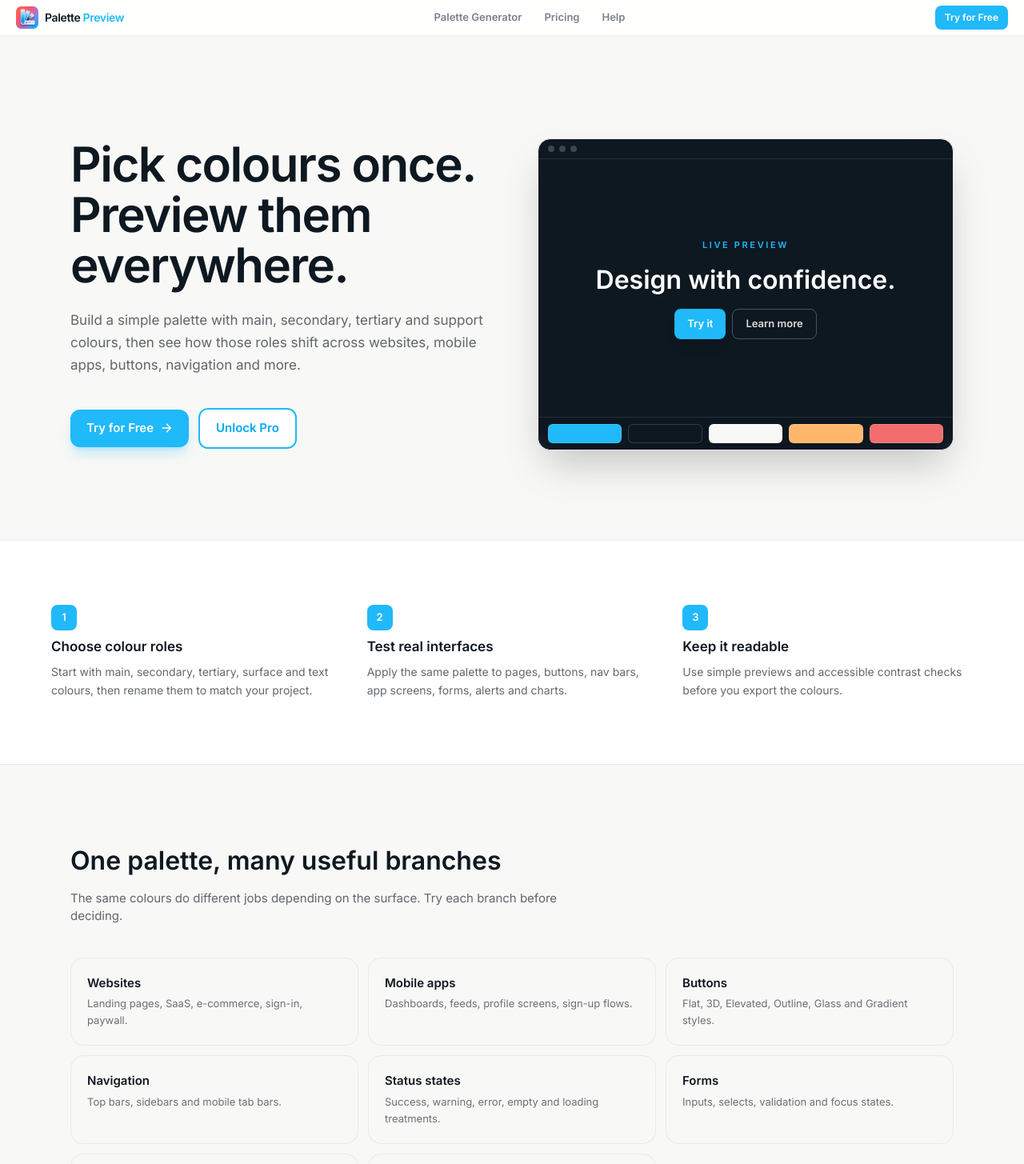
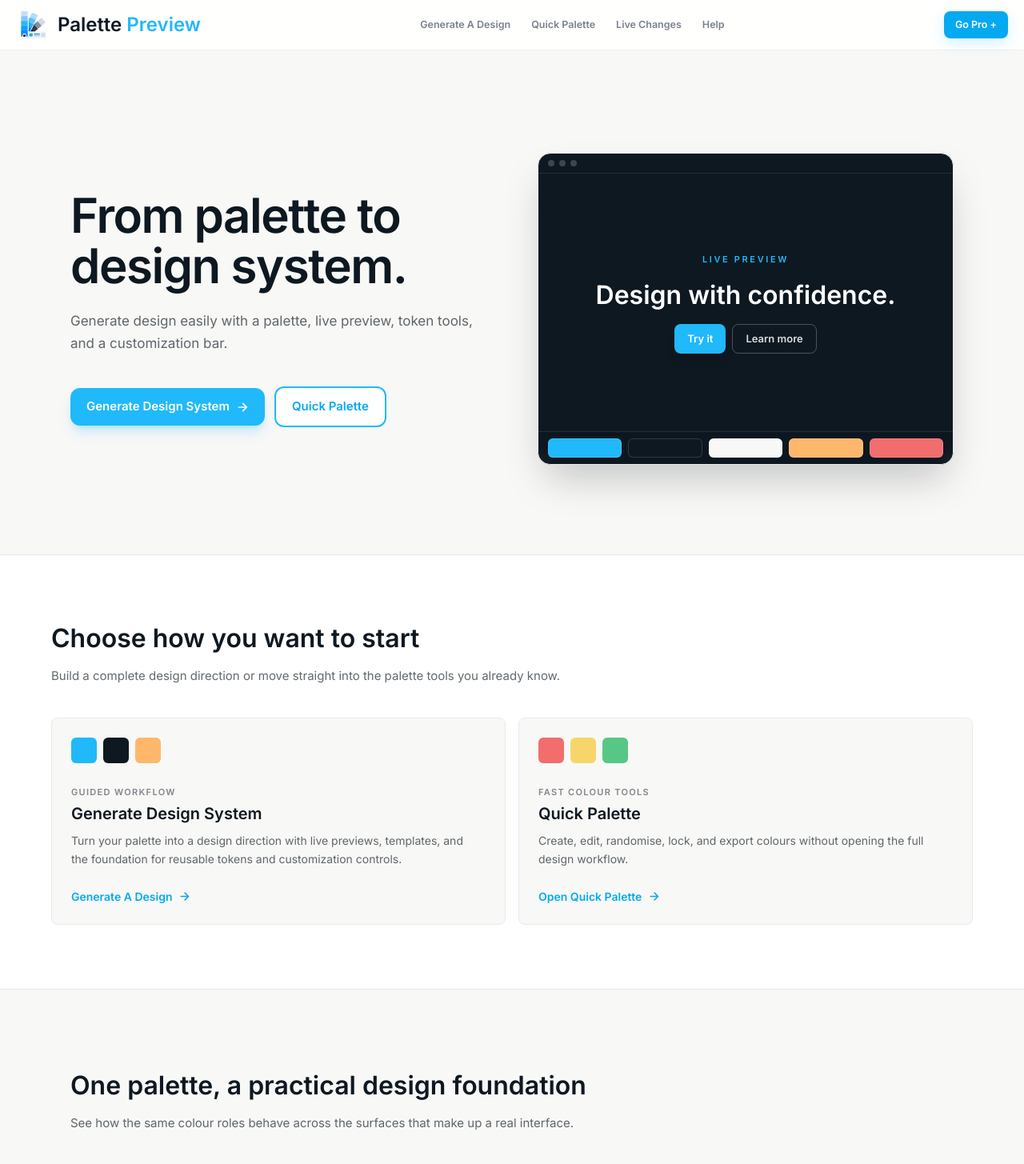
Before and after one commit to CavenLink-Dev/Pallete2Life, a React (Vite) app: page / in a window 1280 px wide. Shown: the top 1455 px of the page at 80% size. Built offline with nearby package versions, Linux system fonts and the light colour scheme; the HTML template or start-up script is replaced by a standard one.

Commit message:
Update design workflow foundation

```diff
--- a/src/App.tsx
+++ b/src/App.tsx
@@ -3,6 +3,7 @@ import { ToastProvider } from "./components/Toast"
 import Home from "./pages/Home"
 import Generator from "./pages/Generator"
 import Builder from "./pages/Builder"
+import LiveChanges from "./pages/LiveChanges"
 import Pricing from "./pages/Pricing"
 import Help from "./pages/Help"
 import Privacy from "./pages/Privacy"
@@ -16,6 +17,7 @@ export default function App() {
   switch (route) {
     case "/builder":  page = <Generator />;  break
     case "/preview":  page = <Builder />;  break
+    case "/live-changes": page = <LiveChanges />; break
     case "/pricing":  page = <Pricing />;  break
     case "/help":     page = <Help />;     break
     case "/privacy":  page = <Privacy />;  break
--- a/src/components/PaywallOverlay.tsx
+++ b/src/components/PaywallOverlay.tsx
@@ -81,7 +81,7 @@ export default function PaywallOverlay({ open, onUnlock, onLater, reason }: Prop
             className="rounded-lg px-5 py-2.5 text-[13px] font-semibold text-white transition-opacity hover:opacity-90 focus-visible:outline-none focus-visible:ring-2 focus-visible:ring-[#20B9FA] focus-visible:ring-offset-2"
             style={{ background: BRAND.brand }}
           >
-            Unlock Pro — $9.99/mo
+            Go Pro + · $9.99/mo
           </button>
         </div>
         <p className="mt-3 text-[11px] text-charcoal/45">Your palette is saved in your browser and won't be lost.</p>
--- a/src/components/PublicHeader.tsx
+++ b/src/components/PublicHeader.tsx
@@ -3,8 +3,9 @@ import { BRAND } from "../lib/color"
 import { useNav, useRoute, type Route } from "../lib/router"
 
 const NAV: { to: Route; label: string }[] = [
-  { to: "/builder", label: "Palette Generator" },
-  { to: "/pricing", label: "Pricing" },
+  { to: "/preview", label: "Generate A Design" },
+  { to: "/builder", label: "Quick Palette" },
+  { to: "/live-changes", label: "Live Changes" },
   { to: "/help", label: "Help" },
 ]
 
@@ -25,28 +26,28 @@ export default function PublicHeader({ compact, rightSlot }: Props) {
   const [menuOpen, setMenuOpen] = useState(false)
 
   return (
-    <header className="relative flex shrink-0 items-center justify-between gap-2 border-b border-softgrey/70 bg-white/90 px-3 py-1.5 backdrop-blur sm:px-5">
+    <header className="relative flex shrink-0 items-center justify-between gap-3 border-b border-softgrey/70 bg-white/90 px-3 py-2.5 backdrop-blur sm:px-5">
       <a
         href="/"
         onClick={nav("/")}
-        className="flex items-center gap-2 rounded-md outline-none focus-visible:ring-2 focus-visible:ring-[#20B9FA] focus-visible:ring-offset-2"
+        className="flex shrink-0 items-center gap-2.5 rounded-md outline-none focus-visible:ring-2 focus-visible:ring-[#20B9FA] focus-visible:ring-offset-2"
         aria-label="Palette Preview — home"
       >
         <img
-          src="/app-icon-64.png"
+          src="/logo-64.png"
           alt=""
-          width={compact ? 26 : 28}
-          height={compact ? 26 : 28}
-          className={compact ? "h-[26px] w-[26px] rounded-md" : "h-7 w-7 rounded-md"}
+          width={compact ? 30 : 42}
+          height={compact ? 30 : 42}
+          className={compact ? "h-[30px] w-[30px] object-contain" : "h-[38px] w-[38px] object-contain sm:h-[42px] sm:w-[42px]"}
         />
-        <span className="text-[13px] font-bold tracking-tight sm:text-[14px]" style={{ fontFamily: "var(--font-display)" }}>
+        <span className={compact ? "text-[15px] font-bold" : "text-[20px] font-bold sm:text-[24px]"} style={{ fontFamily: "var(--font-display)" }}>
           Palette <span style={{ color: BRAND.brand }}>Preview</span>
         </span>
       </a>
 
       {/* Desktop nav */}
       {!compact && (
-        <nav className="hidden items-center gap-1 md:flex" aria-label="Primary">
+        <nav className="hidden items-center gap-0.5 lg:flex" aria-label="Primary">
           {NAV.map((n) => {
             const on = route === n.to
             return (
@@ -54,7 +55,7 @@ export default function PublicHeader({ compact, rightSlot }: Props) {
                 key={n.to}
                 href={n.to}
                 onClick={nav(n.to)}
-                className="rounded-lg px-3 py-1.5 text-[13px] font-semibold outline-none transition-colors hover:bg-offwhite hover:text-charcoal focus-visible:ring-2 focus-visible:ring-[#20B9FA] focus-visible:ring-offset-2"
+                className="rounded-lg px-2.5 py-2 text-[12.5px] font-semibold outline-none transition-colors hover:bg-offwhite hover:text-charcoal focus-visible:ring-2 focus-visible:ring-[#20B9FA] focus-visible:ring-offset-2 xl:px-3"
                 style={on ? { color: BRAND.brandDark, background: "rgba(32,185,250,0.10)" } : { color: BRAND.medgrey }}
                 aria-current={on ? "page" : undefined}
               >
@@ -78,17 +79,17 @@ export default function PublicHeader({ compact, rightSlot }: Props) {
               aria-expanded={menuOpen}
               aria-controls="mobile-menu"
               aria-label={menuOpen ? "Close navigation" : "Open navigation"}
-              className="rounded-lg border border-softgrey bg-white px-2.5 py-1.5 text-[12px] font-semibold text-charcoal/75 transition-colors hover:border-charcoal/30 hover:text-charcoal focus-visible:outline-none focus-visible:ring-2 focus-visible:ring-[#20B9FA] md:hidden"
+              className="rounded-lg border border-softgrey bg-white px-2.5 py-2 text-[12px] font-semibold text-charcoal/75 transition-colors hover:border-charcoal/30 hover:text-charcoal focus-visible:outline-none focus-visible:ring-2 focus-visible:ring-[#20B9FA] lg:hidden"
             >
               Menu
             </button>
             <a
-              href="/builder"
-              onClick={nav("/builder")}
-              className="flex items-center gap-1.5 rounded-lg px-3 py-1.5 text-[12px] font-semibold text-white transition-opacity hover:opacity-90 focus-visible:ring-2 focus-visible:ring-offset-2 focus-visible:ring-[#20B9FA]"
-              style={{ background: BRAND.brand }}
+              href="/pricing"
+              onClick={nav("/pricing")}
+              className="hidden items-center gap-1.5 rounded-lg px-3.5 py-2 text-[12.5px] font-bold text-white shadow-md transition-[opacity,transform] hover:-translate-y-0.5 hover:opacity-95 focus-visible:ring-2 focus-visible:ring-offset-2 focus-visible:ring-[#20B9FA] sm:flex"
+              style={{ background: BRAND.brandDark, boxShadow: `0 6px 18px ${BRAND.brand}30` }}
             >
-              Try for Free
+              Go Pro +
             </a>
           </>
         )}
@@ -98,7 +99,7 @@ export default function PublicHeader({ compact, rightSlot }: Props) {
       {menuOpen && !compact && (
         <div
           id="mobile-menu"
-          className="absolute left-0 right-0 top-full z-30 border-b border-softgrey bg-white shadow-md md:hidden"
+          className="absolute left-0 right-0 top-full z-30 border-b border-softgrey bg-white shadow-md lg:hidden"
         >
           <nav className="flex flex-col gap-0.5 p-2" aria-label="Primary mobile">
             {NAV.map((n) => (
@@ -114,6 +115,17 @@ export default function PublicHeader({ compact, rightSlot }: Props) {
                 {n.label}
               </a>
             ))}
+            <a
+              href="/pricing"
+              onClick={(e) => {
+                nav("/pricing")(e)
+                setMenuOpen(false)
+              }}
+              className="mt-1 rounded-md px-3 py-2 text-sm font-bold text-white"
+              style={{ background: BRAND.brandDark }}
+            >
+              Go Pro +
+            </a>
           </nav>
         </div>
       )}
--- a/src/lib/router.ts
+++ b/src/lib/router.ts
@@ -4,13 +4,14 @@ export type Route =
   | "/"
   | "/builder"
   | "/preview"
+  | "/live-changes"
   | "/pricing"
   | "/help"
   | "/privacy"
   | "/terms"
   | "/contact"
 
-const KNOWN: Route[] = ["/", "/builder", "/preview", "/pricing", "/help", "/privacy", "/terms", "/contact"]
+const KNOWN: Route[] = ["/", "/builder", "/preview", "/live-changes", "/pricing", "/help", "/privacy", "/terms", "/contact"]
 const NAV_EVENT = "pallet-preview:navigate"
 
 function currentPath(): Route {
--- a/src/pages/Builder.tsx
+++ b/src/pages/Builder.tsx
@@ -126,6 +126,7 @@ function migrateSwatchReferences(records: Record<string, string>, palette: Swatc
 }
 
 const MAX_HISTORY = 40
+/* #PreviewWorkspace /preview - foundation for #GenerateDesignWorkflow. */
 export default function Builder() {
   const navHome = useNav()
   const [, navigate] = useRoute()
@@ -278,7 +279,7 @@ export default function Builder() {
     const variant = tplBySub[`${next.group}/${nextSub.key}`] ?? nextSub.templates[0]?.key ?? "default"
     const key = previewKey(next.group, next.sub, variant)
     if (needsPaywall(ent, key)) {
-      setPaywall({ open: true, reason: `You've used all ${FREE_PREVIEW_LIMIT} of your free previews. Unlock Pro to keep exploring — your current work stays exactly where it is.` })
+      setPaywall({ open: true, reason: `You've used all ${FREE_PREVIEW_LIMIT} of your free previews. Go Pro + to keep exploring - your current work stays exactly where it is.` })
       return false
     }
     setSel(next)
@@ -495,7 +496,7 @@ export default function Builder() {
 
     const fullKey = previewKey(nextGroup.key, nextSub.key, asset.id)
     if (needsPaywall(ent, fullKey)) {
-      setPaywall({ open: true, reason: `You've used all ${FREE_PREVIEW_LIMIT} free previews. Return to the Palette Generator to keep creating and exporting for free.` })
+      setPaywall({ open: true, reason: `You've used all ${FREE_PREVIEW_LIMIT} free previews. Return to Quick Palette to keep creating and exporting for free.` })
       return
     }
 
--- a/src/pages/Contact.tsx
+++ b/src/pages/Contact.tsx
@@ -29,7 +29,7 @@ export default function Contact() {
         <div className="rounded-2xl border border-softgrey bg-white p-6">
           <p className="text-[13px] font-semibold uppercase tracking-wide text-charcoal/45">Report a bug</p>
           <p className="mt-2 text-[14px] leading-relaxed text-charcoal/75">
-            The Palette Generator saves your colours locally. If something breaks, try refreshing first — your work should still be there. If it persists, email us with the steps you took.
+            Quick Palette saves your colours locally. If something breaks, try refreshing first — your work should still be there. If it persists, email us with the steps you took.
           </p>
         </div>
       </main>
--- a/src/pages/Help.tsx
+++ b/src/pages/Help.tsx
@@ -17,15 +17,15 @@ export default function Help() {
         </div>
 
         <Section title="How Palette Preview works">
-          <p>Palette Preview starts with the free Palette Generator: a simple toolbar above large colour columns. Create and export as many palettes as you like, then open Preview when you want to apply one to a real design.</p>
+          <p>Palette Preview gives you two clear starting points. Quick Palette keeps the familiar colour columns and export tools, while Generate A Design applies your saved palette to a real interface.</p>
           <ol className="mt-3 flex flex-col gap-2 pl-5" style={{ listStyle: "decimal" }}>
             <li><b>Create your colours.</b> Click any large colour column to edit HEX, RGB or HSL. Lock colours you want Randomise to keep.</li>
             <li><b>Export for free.</b> Copy your HEX, RGB or HSL values, or download a basic palette file.</li>
-            <li><b>Preview when useful.</b> Press <b>Preview</b> to apply the current palette to Websites, Mobile Apps or Components.</li>
+            <li><b>Generate a design.</b> Choose <b>Create A Design System</b> to apply the current palette to website, application, and component previews.</li>
           </ol>
         </Section>
 
-        <Section title="The Palette Generator">
+        <Section title="Quick Palette">
           <ul className="flex flex-col gap-2 pl-5" style={{ listStyle: "disc" }}>
             <li><b>Click a colour</b> to open its HEX, RGB and HSL editor.</li>
             <li><b>Lock a colour</b> so Randomise keeps it while the others change.</li>
--- a/src/pages/Home.tsx
+++ b/src/pages/Home.tsx
@@ -1,8 +1,10 @@
+import type { MouseEventHandler } from "react"
 import { BRAND } from "../lib/color"
 import { useNav } from "../lib/router"
 import PublicHeader from "../components/PublicHeader"
 import PublicFooter from "../components/PublicFooter"
 
+/* #LandingPage / - introduces the two Palette Preview workflows. */
 export default function Home() {
   const nav = useNav()
   return (
@@ -17,30 +19,30 @@ export default function Home() {
               className="text-[38px] font-bold leading-[1.05] tracking-tight sm:text-[52px] lg:text-[60px]"
               style={{ fontFamily: "var(--font-display)" }}
             >
-              Pick colours once. Preview them everywhere.
+              From palette to design system.
             </h1>
             <p className="mt-6 max-w-xl text-[16px] leading-relaxed text-charcoal/65 sm:text-[17px]">
-              Build a simple palette with main, secondary, tertiary and support colours, then see how those roles shift across websites, mobile apps, buttons, navigation and more.
+              Generate design easily with a palette, live preview, token tools, and a customization bar.
             </p>
             <div className="mt-10 flex flex-wrap items-center gap-3">
               <a
-                href="/builder"
-                onClick={nav("/builder")}
+                href="/preview"
+                onClick={nav("/preview")}
                 className="inline-flex items-center gap-2 rounded-xl px-5 py-3 text-[15px] font-semibold text-white shadow-lg shadow-[#20B9FA]/25 transition-transform hover:-translate-y-0.5 focus-visible:outline-none focus-visible:ring-2 focus-visible:ring-[#20B9FA] focus-visible:ring-offset-2"
                 style={{ background: BRAND.brand }}
               >
-                Try for Free
+                Generate Design System
                 <svg width="16" height="16" viewBox="0 0 24 24" fill="none" stroke="currentColor" strokeWidth="2.4" strokeLinecap="round" strokeLinejoin="round">
                   <path d="M5 12h14M13 5l7 7-7 7" />
                 </svg>
               </a>
               <a
-                href="/pricing"
-                onClick={nav("/pricing")}
+                href="/builder"
+                onClick={nav("/builder")}
                 className="inline-flex items-center gap-2 rounded-xl border-2 bg-white px-5 py-3 text-[15px] font-semibold transition-colors hover:bg-offwhite focus-visible:outline-none focus-visible:ring-2 focus-visible:ring-[#20B9FA] focus-visible:ring-offset-2"
                 style={{ borderColor: BRAND.brand, color: BRAND.brandDark }}
               >
-                Unlock Pro
+                Quick Palette
               </a>
             </div>
           </div>
@@ -51,22 +53,45 @@ export default function Home() {
           </div>
         </section>
 
-        {/* Steps */}
+        {/* Two workflow paths */}
         <section className="border-y border-softgrey bg-white px-6 py-16 sm:py-20">
-          <div className="mx-auto grid max-w-6xl gap-8 sm:grid-cols-3">
-            <Step n={1} title="Choose colour roles" body="Start with main, secondary, tertiary, surface and text colours, then rename them to match your project." />
-            <Step n={2} title="Test real interfaces" body="Apply the same palette to pages, buttons, nav bars, app screens, forms, alerts and charts." />
-            <Step n={3} title="Keep it readable" body="Use simple previews and accessible contrast checks before you export the colours." />
+          <div className="mx-auto max-w-6xl">
+            <h2 className="text-[26px] font-bold sm:text-[32px]" style={{ fontFamily: "var(--font-display)" }}>
+              Choose how you want to start
+            </h2>
+            <p className="mt-3 max-w-2xl text-[15px] text-charcoal/65">
+              Build a complete design direction or move straight into the palette tools you already know.
+            </p>
+            <div className="mt-10 grid gap-4 md:grid-cols-2">
+              <Path
+                eyebrow="Guided workflow"
+                title="Generate Design System"
+                body="Turn your palette into a design direction with live previews, templates, and the foundation for reusable tokens and customization controls."
+                href="/preview"
+                onClick={nav("/preview")}
+                action="Generate A Design"
+                colours={[BRAND.brand, BRAND.charcoal, "#FFB86B"]}
+              />
+              <Path
+                eyebrow="Fast colour tools"
+                title="Quick Palette"
+                body="Create, edit, randomise, lock, and export colours without opening the full design workflow."
+                href="/builder"
+                onClick={nav("/builder")}
+                action="Open Quick Palette"
+                colours={["#F26D6D", "#F8D56B", "#57C785"]}
+              />
+            </div>
           </div>
         </section>
 
         {/* What you can preview */}
         <section className="mx-auto max-w-6xl px-6 py-20 sm:py-24">
           <h2 className="text-[26px] font-bold sm:text-[32px]" style={{ fontFamily: "var(--font-display)" }}>
-            One palette, many useful branches
+            One palette, a practical design foundation
           </h2>
           <p className="mt-3 max-w-2xl text-[15px] text-charcoal/65">
-            The same colours do different jobs depending on the surface. Try each branch before deciding.
+            See how the same colour roles behave across the surfaces that make up a real interface.
           </p>
           <div className="mt-10 grid gap-3 sm:grid-cols-2 lg:grid-cols-3">
             <Tile label="Websites" desc="Landing pages, SaaS, e-commerce, sign-in, paywall." />
@@ -83,24 +108,24 @@ export default function Home() {
         {/* CTA */}
         <section className="border-t border-softgrey bg-white px-6 py-20 text-center sm:py-24">
           <h2 className="text-[26px] font-bold sm:text-[32px]" style={{ fontFamily: "var(--font-display)" }}>
-            Start with a palette that earns its place.
+            Start with the path that fits your project.
           </h2>
           <div className="mt-8 flex flex-wrap items-center justify-center gap-3">
             <a
-              href="/builder"
-              onClick={nav("/builder")}
+              href="/preview"
+              onClick={nav("/preview")}
               className="inline-flex items-center gap-2 rounded-xl px-5 py-3 text-[15px] font-semibold text-white shadow-lg shadow-[#20B9FA]/25 transition-transform hover:-translate-y-0.5"
               style={{ background: BRAND.brand }}
             >
-              Try for Free
+              Generate Design System
             </a>
             <a
-              href="/pricing"
-              onClick={nav("/pricing")}
+              href="/builder"
+              onClick={nav("/builder")}
               className="inline-flex items-center gap-2 rounded-xl border-2 bg-white px-5 py-3 text-[15px] font-semibold transition-colors hover:bg-offwhite"
               style={{ borderColor: BRAND.brand, color: BRAND.brandDark }}
             >
-              Unlock Pro
+              Quick Palette
             </a>
           </div>
         </section>
@@ -111,18 +136,42 @@ export default function Home() {
   )
 }
 
-function Step({ n, title, body }: { n: number; title: string; body: string }) {
+function Path({
+  eyebrow,
+  title,
+  body,
+  href,
+  onClick,
+  action,
+  colours,
+}: {
+  eyebrow: string
+  title: string
+  body: string
+  href: string
+  onClick: MouseEventHandler<HTMLAnchorElement>
+  action: string
+  colours: string[]
+}) {
   return (
-    <div className="flex flex-col gap-2">
-      <span
-        className="inline-flex h-8 w-8 items-center justify-center rounded-lg text-[13px] font-bold text-white"
-        style={{ background: BRAND.brand, fontFamily: "var(--font-display)" }}
-        aria-hidden
+    <div className="flex min-h-64 flex-col rounded-lg border border-softgrey bg-offwhite p-6">
+      <div className="flex gap-2" aria-hidden>
+        {colours.map((colour) => <span key={colour} className="h-8 w-8 rounded-md" style={{ background: colour }} />)}
+      </div>
+      <p className="mt-7 text-[11px] font-bold uppercase tracking-[0.12em] text-charcoal/50">{eyebrow}</p>
+      <h3 className="mt-1 text-[20px] font-bold" style={{ fontFamily: "var(--font-display)" }}>{title}</h3>
+      <p className="mt-2 max-w-lg text-[14px] leading-relaxed text-charcoal/65">{body}</p>
+      <a
+        href={href}
+        onClick={onClick}
+        className="mt-auto inline-flex items-center gap-2 self-start pt-6 text-[14px] font-bold focus-visible:outline-none focus-visible:ring-2 focus-visible:ring-[#20B9FA]"
+        style={{ color: BRAND.brandDark }}
       >
-        {n}
-      </span>
-      <h3 className="text-[17px] font-bold" style={{ fontFamily: "var(--font-display)" }}>{title}</h3>
-      <p className="text-[14px] leading-relaxed text-charcoal/65">{body}</p>
+        {action}
+        <svg aria-hidden width="15" height="15" viewBox="0 0 24 24" fill="none" stroke="currentColor" strokeWidth="2.4" strokeLinecap="round" strokeLinejoin="round">
+          <path d="M5 12h14M13 5l7 7-7 7" />
+        </svg>
+      </a>
     </div>
   )
 }
--- /dev/null
+++ b/src/pages/LiveChanges.tsx
@@ -0,0 +1,56 @@
+import { BRAND } from "../lib/color"
+import { useNav } from "../lib/router"
+import PublicFooter from "../components/PublicFooter"
+import PublicHeader from "../components/PublicHeader"
+
+/* #LiveChangesPage /live-changes - foundation route for quick live edits. */
+export default function LiveChanges() {
+  const nav = useNav()
+
+  return (
+    <div className="flex min-h-full flex-col bg-offwhite text-charcoal">
+      <PublicHeader />
+      <main className="flex flex-1 items-center px-6 py-16 sm:py-24">
+        <section className="mx-auto w-full max-w-4xl">
+          <div className="max-w-2xl">
+            <h1 className="text-[34px] font-bold leading-tight sm:text-[48px]" style={{ fontFamily: "var(--font-display)" }}>
+              Live Changes
+            </h1>
+            <p className="mt-4 text-[16px] leading-relaxed text-charcoal/65">
+              A focused workspace for quick palette adjustments and small website, application, and component previews is being prepared here.
+            </p>
+          </div>
+
+          <div className="mt-10 grid gap-0 overflow-hidden rounded-[8px] border border-softgrey bg-white sm:grid-cols-3">
+            {["Website preview", "Application preview", "Component preview"].map((label, index) => (
+              <div key={label} className={`min-h-32 p-5 ${index > 0 ? "border-t border-softgrey sm:border-l sm:border-t-0" : ""}`}>
+                <span className="block h-2 w-12 rounded-sm" style={{ background: index === 0 ? BRAND.brand : index === 1 ? BRAND.charcoal : BRAND.brandLight }} />
+                <p className="mt-8 text-sm font-bold">{label}</p>
+                <p className="mt-1 text-xs text-charcoal/50">Foundation ready</p>
+              </div>
+            ))}
+          </div>
+
+          <div className="mt-8 flex flex-wrap gap-3">
+            <a
+              href="/builder"
+              onClick={nav("/builder")}
+              className="rounded-lg px-4 py-2.5 text-sm font-semibold text-white"
+              style={{ background: BRAND.brand }}
+            >
+              Open Quick Palette
+            </a>
+            <a
+              href="/preview"
+              onClick={nav("/preview")}
+              className="rounded-lg border border-softgrey bg-white px-4 py-2.5 text-sm font-semibold text-charcoal"
+            >
+              Generate A Design
+            </a>
+          </div>
+        </section>
+      </main>
+      <PublicFooter />
+    </div>
+  )
+}
--- a/src/pages/Pricing.tsx
+++ b/src/pages/Pricing.tsx
@@ -40,7 +40,7 @@ export default function Pricing() {
               onClick={nav("/builder")}
               className="mt-auto inline-flex items-center justify-center rounded-lg border border-softgrey bg-white px-4 py-2.5 text-[13.5px] font-semibold text-charcoal transition-colors hover:border-charcoal/30 focus-visible:outline-none focus-visible:ring-2 focus-visible:ring-[#20B9FA] focus-visible:ring-offset-2"
             >
-              Try for Free
+              Quick Palette
             </a>
           </div>
 
@@ -73,12 +73,12 @@ export default function Pricing() {
               <Feat>Full Screen Preview</Feat>
             </ul>
             <a
-              href="/builder"
-              onClick={nav("/builder")}
+              href="/preview"
+              onClick={nav("/preview")}
               className="mt-auto inline-flex items-center justify-center rounded-lg px-4 py-2.5 text-[13.5px] font-semibold text-white transition-opacity hover:opacity-90 focus-visible:outline-none focus-visible:ring-2 focus-visible:ring-[#20B9FA] focus-visible:ring-offset-2"
               style={{ background: BRAND.brand }}
             >
-              Unlock Pro
+              Create A Design System
             </a>
             <p className="text-center text-[11px] text-charcoal/45">
               Accounts and payments coming soon.
```
Also changed, not shown: src/pages/Generator.tsx (+7 -14 lines).
